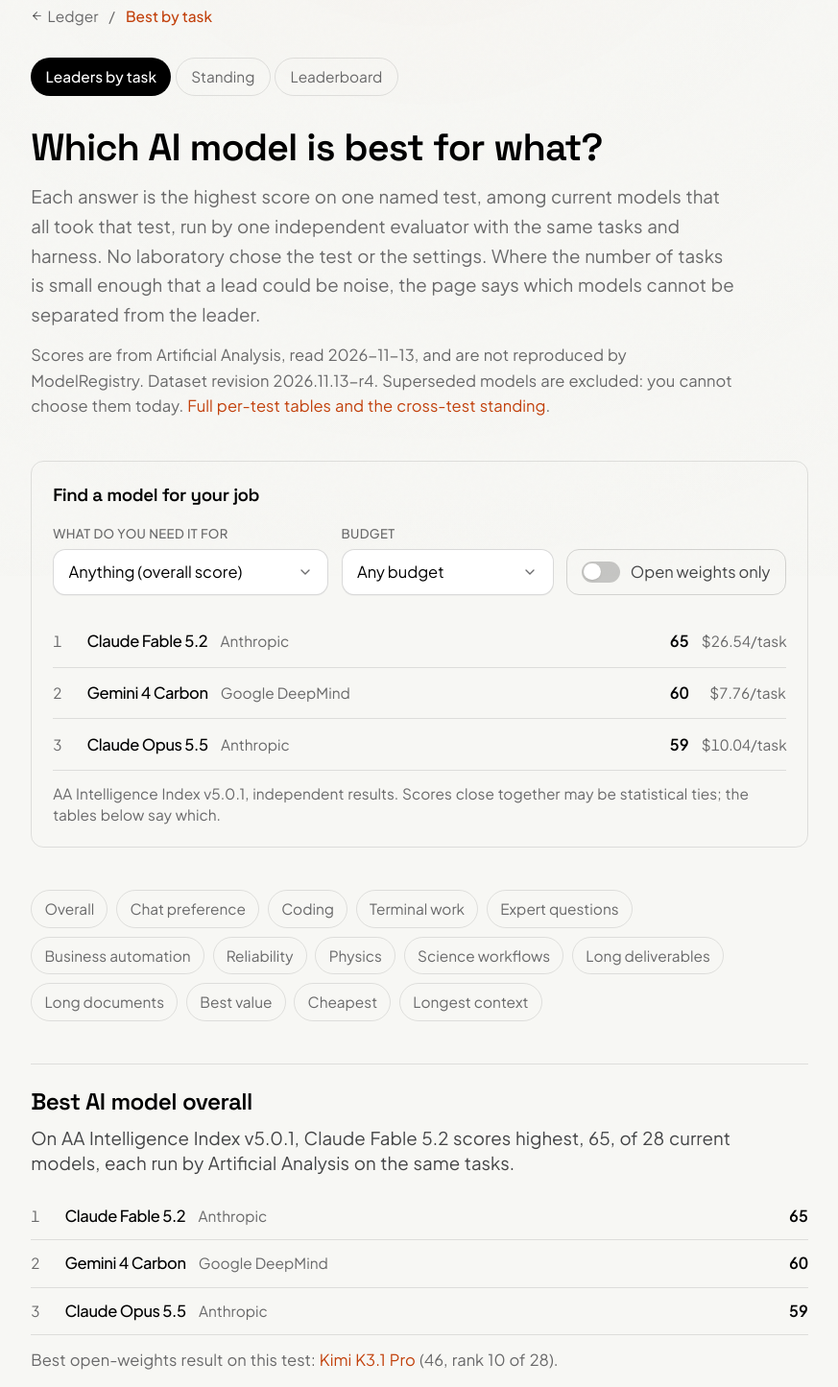
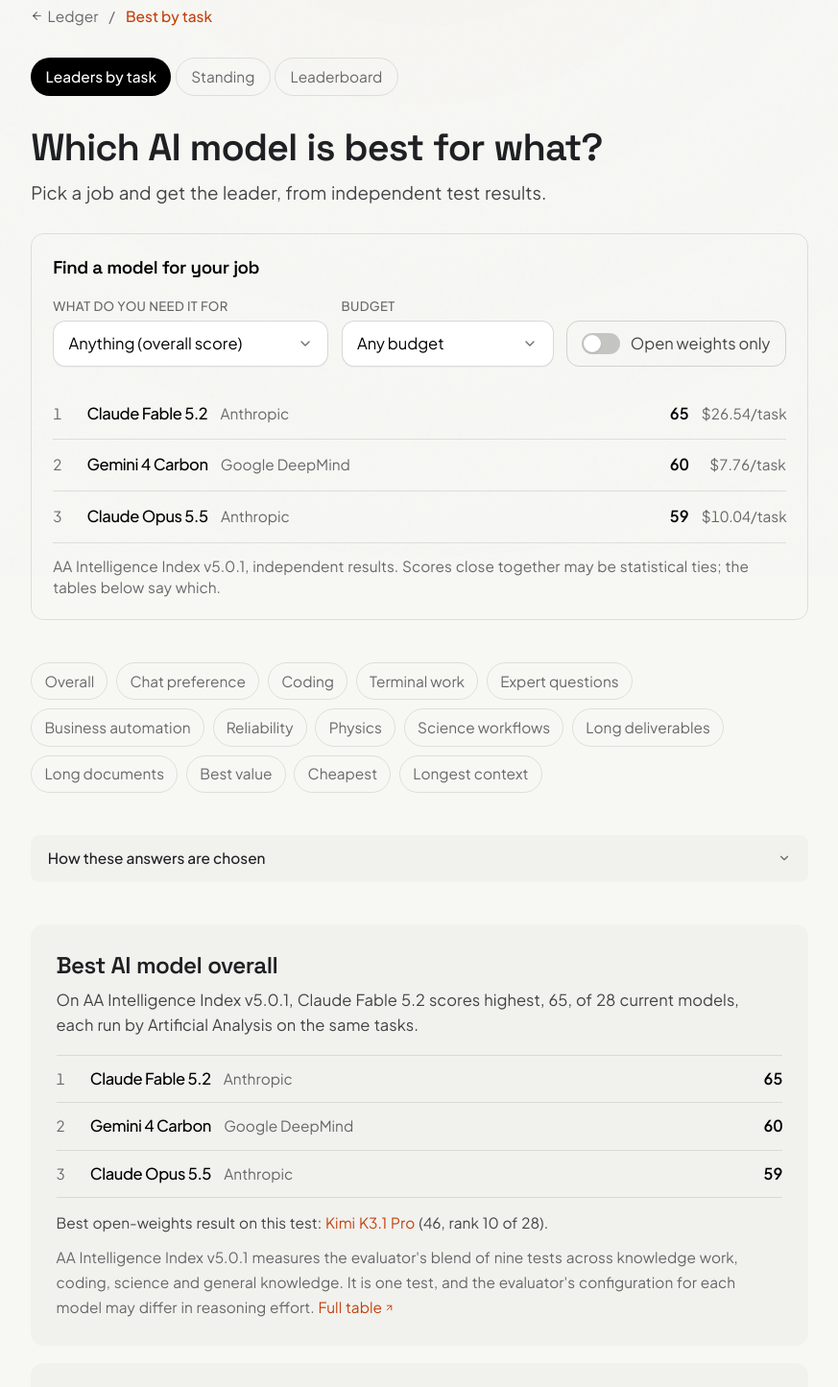
Before and after one commit to TirupMehta/ModelRegistry, a Next.js app: page /best in a window 1280 px wide. Shown: the part 200-1645 px from the top of the page at 96% size, without its empty margins (199-1072 px from the left). Built offline with nearby package versions, Linux system fonts and the light colour scheme.

Commit message:
feat(design): best-by-task opens on the picker; answers become tiles
One-sentence intro, method note folded, and each answer is a soft tile with its heading, one-line answer, ranked rows and a quiet caveat.

```diff
--- a/app/best/page.tsx
+++ b/app/best/page.tsx
@@ -9,7 +9,7 @@ import { INDEPENDENT_EVALUATOR, buildIndependentBoards } from "@/lib/independent
 import { modelsData } from "@/data/models"
 import ModelPicker, { type PickerModel, type PickerTest } from "@/components/model-picker"
 import RankingsSwitcher from "@/components/rankings-switcher"
-import { ArrowLeft, ArrowUpRight } from "lucide-react"
+import { ArrowLeft, ArrowUpRight, ChevronDown } from "lucide-react"
 
 export const metadata: Metadata = {
   title: "Best AI model by task: coding, science, price, context",
@@ -132,23 +132,11 @@ export default function BestPage() {
 
         <RankingsSwitcher current="/best" />
 
-        <h1 className="text-page font-display font-semibold tracking-tight text-black dark:text-white mb-3">
+        <h1 className="mb-2 font-display text-page font-semibold tracking-tight text-fg-strong">
           Which AI model is best for what?
         </h1>
-        <p className="text-title text-fg-muted leading-7 max-w-2xl mb-3">
-          Each answer is the highest score on one named test, among current models that all took that
-          test, run by one independent evaluator with the same tasks and harness. No laboratory chose
-          the test or the settings. Where the number of tasks is small enough that a lead could be
-          noise, the page says which models cannot be separated from the leader.
-        </p>
-        <p className="text-body font-sans text-fg-muted leading-6 max-w-2xl mb-10">
-          Scores are from Artificial Analysis, read {INDEPENDENT_EVALUATOR.retrievedAt}, and are not reproduced by ModelRegistry. Dataset revision{" "}
-          {datasetRevision.datasetVersion}. Superseded models are excluded: you cannot choose them
-          today.{" "}
-          <Link href="/score" className="text-accent-ink hover:underline underline-offset-2">
-            Full per-test tables and the cross-test standing
-          </Link>
-          .
+        <p className="mb-6 max-w-2xl text-title leading-7 text-fg">
+          Pick a job and get the leader, from independent test results.
         </p>
 
         <ModelPicker tests={pickerTests} models={[...pickerModels.values()]} />
@@ -165,26 +153,48 @@ export default function BestPage() {
           ))}
         </nav>
 
-        <div className="space-y-10">
+        <details className="group mb-10 rounded-lg bg-black/[0.025] px-4 py-3 dark:bg-white/[0.03]">
+          <summary className="flex cursor-pointer list-none items-center justify-between gap-3 text-small font-medium text-fg-strong [&::-webkit-details-marker]:hidden">
+            How these answers are chosen
+            <ChevronDown size={14} aria-hidden="true" className="text-fg-muted transition-transform group-open:rotate-180" />
+          </summary>
+          <div className="mt-3 space-y-2 text-small leading-6 text-fg">
+            <p>
+              Each answer is the highest score on one named test, among current models that all took that test, run by one
+              independent evaluator with the same tasks and harness. No laboratory chose the test or the settings. Where the number
+              of tasks is small enough that a lead could be noise, the page says which models cannot be separated from the leader.
+            </p>
+            <p className="text-fg-muted">
+              Scores are from Artificial Analysis, read {INDEPENDENT_EVALUATOR.retrievedAt}, and are not reproduced by ModelRegistry.
+              Dataset revision {datasetRevision.datasetVersion}. Superseded models are excluded: you cannot choose them today.{" "}
+              <Link href="/score" className="text-accent-ink underline-offset-4 hover:underline">
+                Full per-test tables and the cross-test standing
+              </Link>
+              .
+            </p>
+          </div>
+        </details>
+
+        <div className="space-y-4">
           {answers.map((answer) => (
             <article
               key={answer.id}
               id={answer.id.replace(/[^a-z0-9]+/gi, "-").toLowerCase()}
-              className="border-t border-black/10 dark:border-white/[0.08] pt-5"
+              className="scroll-mt-24 rounded-xl bg-black/[0.025] p-5 sm:p-6 dark:bg-white/[0.03]"
             >
-              <h2 className="text-heading font-display font-semibold tracking-tight text-black dark:text-white mb-2">
+              <h2 className="mb-1.5 font-display text-heading font-semibold tracking-tight text-fg-strong">
                 {answer.question}
               </h2>
-              <p className="text-body sm:text-title text-fg leading-7 max-w-2xl mb-4">
+              <p className="mb-4 max-w-2xl text-body leading-6 text-fg">
                 {answer.answer}
               </p>
 
-              <ol className="mb-3">
+              <ol className="mb-3 border-t border-black/10 dark:border-white/[0.08]">
                 {answer.entries.map((entry) => (
                   <li key={entry.model.id}>
                     <Link
                       href={`/models/${entry.model.id}`}
-                      className="group flex items-baseline gap-3 py-2.5 border-b border-black/10 dark:border-white/[0.08]"
+                      className="group flex items-baseline gap-3 border-b border-black/10 py-2.5 dark:border-white/[0.08]"
                     >
                       <span className="w-5 shrink-0 text-small font-sans tabular-nums text-fg-muted">
                         {entry.rank}
@@ -204,7 +214,7 @@ export default function BestPage() {
               </ol>
 
               {answer.openLeader && (
-                <p className="text-body font-sans text-fg-muted leading-6 mb-2">
+                <p className="mb-2 text-small leading-6 text-fg">
                   Best open-weights result on this test:{" "}
                   <Link
                     href={`/models/${answer.openLeader.model.id}`}
@@ -216,7 +226,7 @@ export default function BestPage() {
                 </p>
               )}
 
-              <p className="text-small font-sans text-fg-muted leading-6 max-w-2xl">
+              <p className="max-w-2xl text-small leading-6 text-fg-muted">
                 {answer.caveat}{" "}
                 <Link
                   href={answer.href}
@@ -230,11 +240,11 @@ export default function BestPage() {
           ))}
         </div>
 
-        <section className="mt-12 border-t border-black/10 dark:border-white/[0.08] pt-5">
+        <section className="mt-12">
           <h2 className="text-title font-display font-semibold tracking-tight text-black dark:text-white mb-2">
             What is the best AI model overall?
           </h2>
-          <p className="text-body sm:text-title text-fg leading-7 max-w-2xl">
+          <p className="max-w-2xl text-body leading-7 text-fg">
             {answers[0]?.entries[0] ? `${answers[0].entries[0].model.name} has the highest overall score here, ` : ""}
             but no model leads every test, and the highest scorer is rarely the best value. The leaders
             above differ by task, and the cost table shows what each point costs. Pick the task
```
